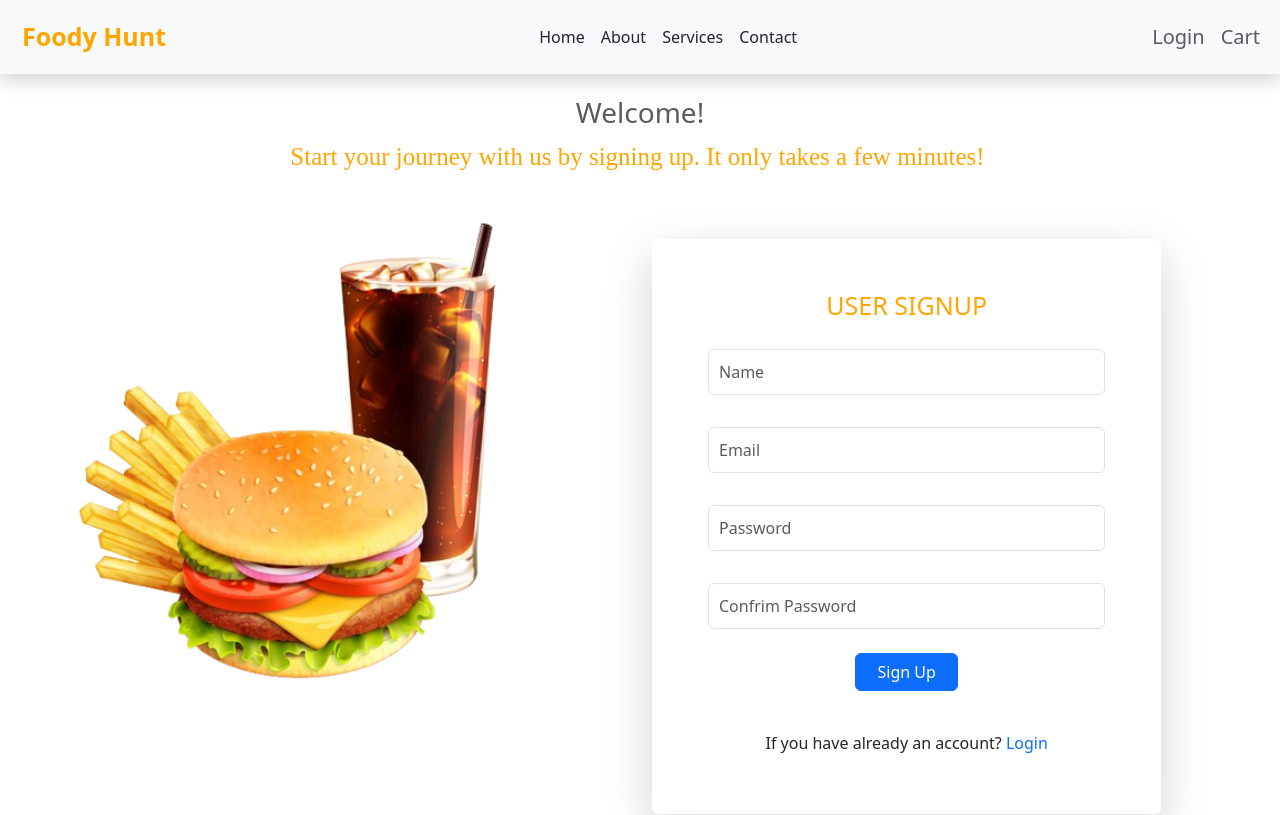
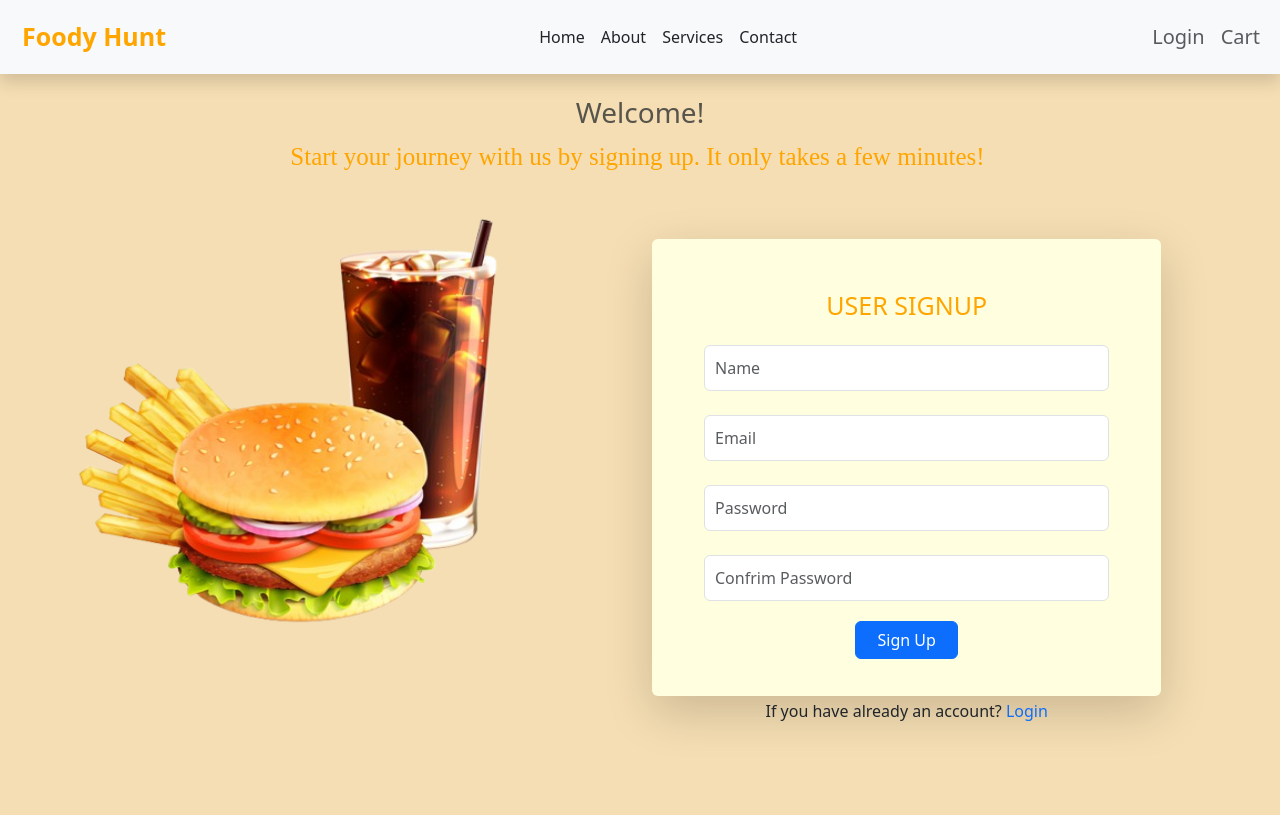
Before and after one commit to Tauqueer123manzar/food-Application, a React (Vite) app in the folder Frontend/: page /signup in a window 1280 px wide. Shown: the top 815 px of the page. Built offline with nearby package versions, Linux system fonts and the light colour scheme.

Commit message:
code add

```diff
--- a/Frontend/src/pages/Signin.jsx
+++ b/Frontend/src/pages/Signin.jsx
@@ -38,7 +38,7 @@ const Signin = () => {
 
   return (
     <>
-      <Container fluid style={{ width: '100%', minHeight: '100vh' }}>
+      <Container fluid style={{ width: '100%', height:"100%",backgroundColor:"wheat"}}>
         <Row className="mt-5">
           <h3 className="mt-5 text-center text-muted">Welcome Back!</h3>
           <p
@@ -74,8 +74,8 @@ const Signin = () => {
 
           <Col xs={12} md={6} lg={5} className="mt-5">
             <Form
-              className="shadow-lg p-5 bg-white rounded"
-              style={{ minHeight: '100%' }}
+              className="shadow-lg p-5 rounded"
+              style={{ width:"100%",height:"90%",backgroundColor:"lightyellow"}}
               onSubmit={handleSubmit}
             >
               <p
@@ -127,7 +127,9 @@ const Signin = () => {
             padding: '0',
           }}
         />
-        <Row className="mt-2">
+      </Container>
+      <Container fluid style={{width:"100%",height:"100%"}}>
+      <Row className="mt-2">
           <Footer />
         </Row>
       </Container>
--- a/Frontend/src/pages/Signup.jsx
+++ b/Frontend/src/pages/Signup.jsx
@@ -50,7 +50,7 @@ const Signup = () => {
 
   return (
     <>
-      <Container fluid style={{ width: "100%", height: "100%" }}>
+      <Container fluid style={{ width: "100%", height: "100%",backgroundColor:"wheat"}}>
         <Row className='mt-5'>
           <h3 className='mt-5 text-center text-muted'>Welcome!</h3>
           <p className='text-center' style={{ fontWeight: "400", fontFamily: "initial", fontSize: "25px", color: "orange" }}>
@@ -65,14 +65,14 @@ const Signup = () => {
               />
             </p>
           <Col xs={12} md={6} lg={6}>
-            <img src={fries} className='rounded' alt='juice' width={"90%"} height={"90%"} />
+            <img src={fries} className='rounded' alt='juice' width={"90%"} height={"80%"} />
           </Col>
 
           <Col xs={12} md={6} lg={5} className='mt-5'>
-            <Form className='shadow-lg p-5 bg-white rounded' style={{ height: '575px' }} onSubmit={handleSubmit}>
+            <Form className='shadow-lg p-5 rounded' style={{ height: '80%',backgroundColor:"lightyellow"}} onSubmit={handleSubmit}>
               <p className='text-center' style={{ color: "orange", fontSize: "25px", fontWeight: "500" }}>USER SIGNUP</p>
 
-              <Form.Group className='mb-3 p-2' controlId='name'>
+              <Form.Group className='mb-3 p-1' controlId='name'>
                 <Form.Control
                   type='text'
                   placeholder='Name'
@@ -82,7 +82,7 @@ const Signup = () => {
                 />
               </Form.Group>
 
-              <Form.Group className="mb-3 p-2" controlId="email">
+              <Form.Group className="mb-3 p-1" controlId="email">
                 <Form.Control
                   type="email"
                   placeholder="Email"
@@ -92,7 +92,7 @@ const Signup = () => {
                 />
               </Form.Group>
 
-              <Form.Group className="mb-3 p-2 " controlId="password">
+              <Form.Group className="mb-3 p-1 " controlId="password">
                 <Form.Control
                   type="password"
                   placeholder="Password"
@@ -102,7 +102,7 @@ const Signup = () => {
                 />
               </Form.Group>
 
-              <Form.Group className='mb-3 p-2' controlId='confirmpassword'>
+              <Form.Group className='mb-3 p-1' controlId='confirmpassword'>
                 <Form.Control
                   type='password'
                   placeholder='Confrim Password'
@@ -119,7 +119,9 @@ const Signup = () => {
           </Col>
         </Row>
         <hr style={{ border: "2px dashed orange", margin: "0", padding: "0", marginTop: "10px" }} />
-        <Row>
+      </Container>
+      <Container fluid style={{ width: "100%", height: "100%"}}>
+      <Row>
           <Footer />
         </Row>
       </Container>
```
